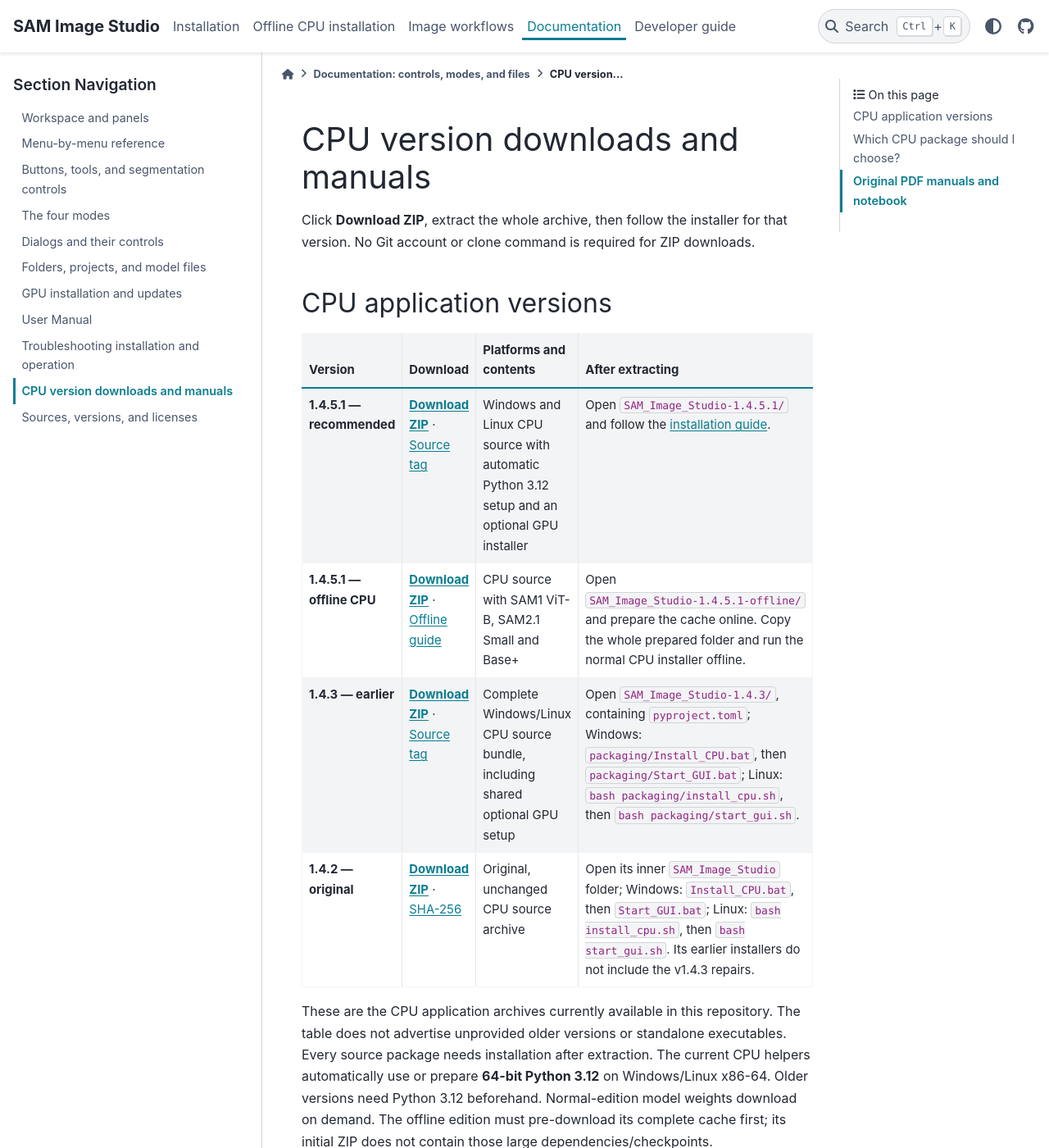
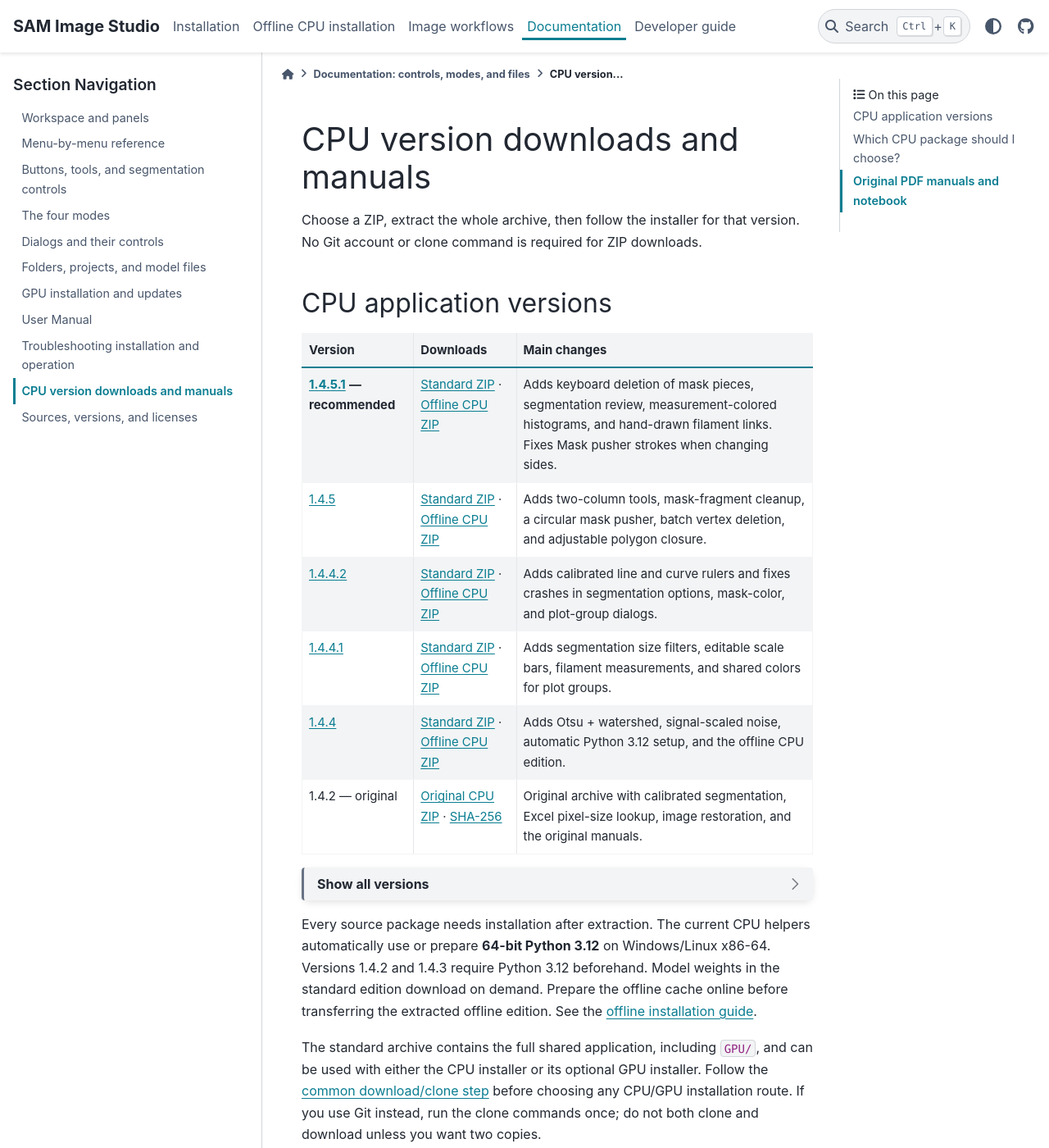
Before and after one commit to iceaiai/SAM_Image_Studio, a Sphinx documentation site: the page built from docs/source/downloads.md, in a window 1280 px wide and 1400 px high. Shown: the whole window at 82% size. Built offline with Sphinx 7.4.7 and the PyData theme 0.15.4, drawn with Linux system fonts in a browser that asks for light colours; pages that are not in the unit, such as notebooks, are missing from menus; some of the changed text lies outside the part shown.

Commit message:
Show recent releases and archive older downloads

```diff
--- a/docs/source/downloads.md
+++ b/docs/source/downloads.md
@@ -1,24 +1,32 @@
 # CPU version downloads and manuals
 
-Click **Download ZIP**, extract the whole archive, then follow the installer
+Choose a ZIP, extract the whole archive, then follow the installer
 for that version. No Git account or clone command is required for ZIP downloads.
 
 ## CPU application versions
 
-| Version | Download | Platforms and contents | After extracting |
-| --- | --- | --- | --- |
-| **1.4.5.1 — recommended** | **[Download ZIP](https://github.com/iceaiai/SAM_Image_Studio/archive/refs/tags/v1.4.5.1.zip)** · [Source tag](https://github.com/iceaiai/SAM_Image_Studio/tree/v1.4.5.1) | Windows and Linux CPU source with automatic Python 3.12 setup and an optional GPU installer | Open `SAM_Image_Studio-1.4.5.1/` and follow the [installation guide](installation.md). |
-| **1.4.5.1 — offline CPU** | **[Download ZIP](https://github.com/iceaiai/SAM_Image_Studio/archive/refs/tags/v1.4.5.1-offline.zip)** · [Offline guide](installation-offline.md) | CPU source with SAM1 ViT-B, SAM2.1 Small and Base+ | Open `SAM_Image_Studio-1.4.5.1-offline/` and prepare the cache online. Copy the whole prepared folder and run the normal CPU installer offline. |
-| **1.4.3 — earlier** | **[Download ZIP](https://github.com/iceaiai/SAM_Image_Studio/archive/refs/tags/v1.4.3.zip)** · [Source tag](https://github.com/iceaiai/SAM_Image_Studio/tree/v1.4.3) | Complete Windows/Linux CPU source bundle, including shared optional GPU setup | Open `SAM_Image_Studio-1.4.3/`, containing `pyproject.toml`; Windows: `packaging/Install_CPU.bat`, then `packaging/Start_GUI.bat`; Linux: `bash packaging/install_cpu.sh`, then `bash packaging/start_gui.sh`. |
-| **1.4.2 — original** | **[Download ZIP](https://raw.githubusercontent.com/iceaiai/SAM_Image_Studio/main/uploads/SAM_Image_Studio_v1.4.2_CPU.zip)** · [SHA-256](https://raw.githubusercontent.com/iceaiai/SAM_Image_Studio/main/uploads/SHA256SUMS) | Original, unchanged CPU source archive | Open its inner `SAM_Image_Studio` folder; Windows: `Install_CPU.bat`, then `Start_GUI.bat`; Linux: `bash install_cpu.sh`, then `bash start_gui.sh`. Its earlier installers do not include the v1.4.3 repairs. |
+| Version | Downloads | Main changes |
+| --- | --- | --- |
+| [**1.4.5.1**](https://github.com/iceaiai/SAM_Image_Studio/tree/v1.4.5.1) **— recommended** | [Standard ZIP](https://github.com/iceaiai/SAM_Image_Studio/archive/refs/tags/v1.4.5.1.zip) · [Offline CPU ZIP](https://github.com/iceaiai/SAM_Image_Studio/archive/refs/tags/v1.4.5.1-offline.zip) | Adds keyboard deletion of mask pieces, segmentation review, measurement-colored histograms, and hand-drawn filament links. Fixes Mask pusher strokes when changing sides. |
+| [1.4.5](https://github.com/iceaiai/SAM_Image_Studio/tree/v1.4.5) | [Standard ZIP](https://github.com/iceaiai/SAM_Image_Studio/archive/refs/tags/v1.4.5.zip) · [Offline CPU ZIP](https://github.com/iceaiai/SAM_Image_Studio/archive/refs/tags/v1.4.5-offline.zip) | Adds two-column tools, mask-fragment cleanup, a circular mask pusher, batch vertex deletion, and adjustable polygon closure. |
+| [1.4.4.2](https://github.com/iceaiai/SAM_Image_Studio/tree/v1.4.4.2) | [Standard ZIP](https://github.com/iceaiai/SAM_Image_Studio/archive/refs/tags/v1.4.4.2.zip) · [Offline CPU ZIP](https://github.com/iceaiai/SAM_Image_Studio/archive/refs/tags/v1.4.4.2-offline.zip) | Adds calibrated line and curve rulers and fixes crashes in segmentation options, mask-color, and plot-group dialogs. |
+| [1.4.4.1](https://github.com/iceaiai/SAM_Image_Studio/tree/v1.4.4.1) | [Standard ZIP](https://github.com/iceaiai/SAM_Image_Studio/archive/refs/tags/v1.4.4.1.zip) · [Offline CPU ZIP](https://github.com/iceaiai/SAM_Image_Studio/archive/refs/tags/v1.4.4.1-offline.zip) | Adds segmentation size filters, editable scale bars, filament measurements, and shared colors for plot groups. |
+| [1.4.4](https://github.com/iceaiai/SAM_Image_Studio/tree/v1.4.4) | [Standard ZIP](https://github.com/iceaiai/SAM_Image_Studio/archive/refs/tags/v1.4.4.zip) · [Offline CPU ZIP](https://github.com/iceaiai/SAM_Image_Studio/archive/refs/tags/v1.4.4-offline.zip) | Adds Otsu + watershed, signal-scaled noise, automatic Python 3.12 setup, and the offline CPU edition. |
+| 1.4.2 — original | [Original CPU ZIP](https://raw.githubusercontent.com/iceaiai/SAM_Image_Studio/main/uploads/SAM_Image_Studio_v1.4.2_CPU.zip) · [SHA-256](https://raw.githubusercontent.com/iceaiai/SAM_Image_Studio/main/uploads/SHA256SUMS) | Original archive with calibrated segmentation, Excel pixel-size lookup, image restoration, and the original manuals. |
 
-These are the CPU application archives currently available in this repository.
-The table does not advertise unprovided older versions or standalone executables.
+:::{dropdown} Show all versions
+
+| Earlier version | Downloads | Main changes |
+| --- | --- | --- |
+| [1.4.3](https://github.com/iceaiai/SAM_Image_Studio/tree/v1.4.3) | [Standard ZIP](https://github.com/iceaiai/SAM_Image_Studio/archive/refs/tags/v1.4.3.zip) | Adds public SAM3 ONNX text segmentation, updates CPU/GPU installers, and publishes illustrated guides. |
+
+:::
+
 Every source package needs installation after extraction. The current CPU helpers
 automatically use or prepare **64-bit Python 3.12** on Windows/Linux x86-64.
-Older versions need Python 3.12 beforehand. Normal-edition model weights download
-on demand. The offline edition must pre-download its complete cache first; its
-initial ZIP does not contain those large dependencies/checkpoints.
+Versions 1.4.2 and 1.4.3 require Python 3.12 beforehand. Model weights in the
+standard edition download on demand. Prepare the offline cache online before
+transferring the extracted offline edition. See the [offline installation guide](installation-offline.md).
 
 The standard archive contains the full shared application, including `GPU/`, and
 can be used with either the CPU installer or its optional GPU installer. Follow the
@@ -34,9 +42,9 @@ SAM3 ONNX text segmentation.
 CPU also supports SAM1 and SAM2/2.1. Native SAM3/SAM3.1 require the separate
 [GPU installation route](installation-gpu.md); they are not CPU model options.
 
-The **1.4.2** ZIP remains available for reproducing the original release. Its
-folder layout and installation instructions differ. Use its own included
-manuals rather than running v1.4.3 helper paths inside that archive.
+For **1.4.2**, open the inner `SAM_Image_Studio` folder. On Windows, run
+`Install_CPU.bat`, then `Start_GUI.bat`. On Linux, run `bash install_cpu.sh`,
+then `bash start_gui.sh`. See the manuals bundled with that ZIP.
 
 ## Original PDF manuals and notebook
 
```
Also changed, not shown: README.md (+22 -6 lines), docs/source/developer/publishing.md (+5 -0 lines), docs/tools/check_website.py (+44 -6 lines).
